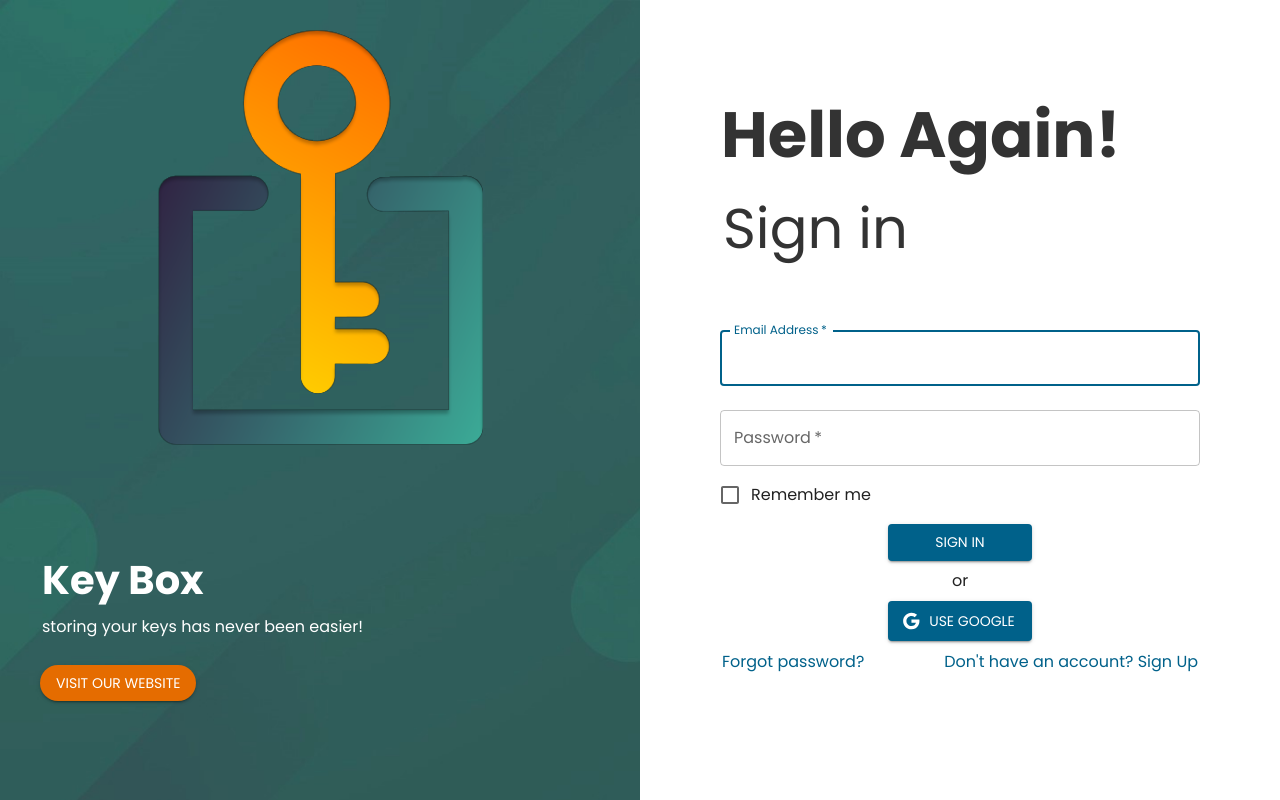
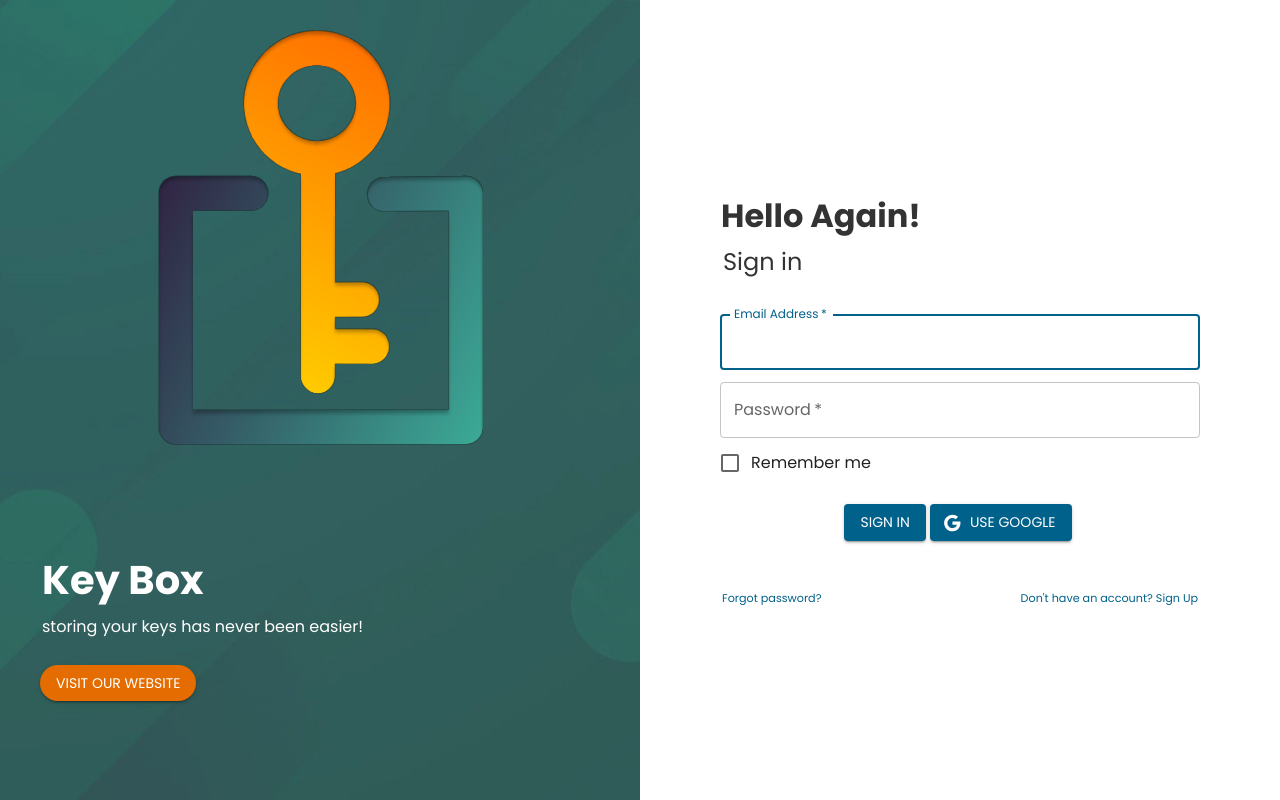
Before and after one commit to theiotproject/keybox-page, a React (Vite) app: page /signin in a window 1280 px wide. Built offline with nearby package versions, Linux system fonts and the light colour scheme; no server answers.

Commit message:
Small changes to the layout.

```diff
--- a/src/components/LeftSide.jsx
+++ b/src/components/LeftSide.jsx
@@ -53,10 +53,19 @@ function LeftSide() {
         alignItems="flex-start"
         sx={{ px: 5, flex: 1 }}
       >
-        <Typography component="h3" variant="h3" alignContent="left">
+        <Typography
+          component="h3"
+          variant="h3"
+          alignContent="left"
+          sx={{ fontSize: "2.5rem" }}
+        >
           Key Box
         </Typography>
-        <Typography variant="body2" alignContent="left">
+        <Typography
+          variant="body2"
+          alignContent="left"
+          sx={{ fontSize: "1rem" }}
+        >
           storing your keys has never been easier!
         </Typography>
         <Button
--- a/src/pages/SignIn/SignIn.jsx
+++ b/src/pages/SignIn/SignIn.jsx
@@ -77,13 +77,13 @@ export default function SignIn() {
           noValidate
           onSubmit={handleSignInOnSubmit}
           sx={{
-            p: { xs: 3, md: 10 },
+            px: { xs: 3, md: 10 },
             width: { xs: 1, md: 1 / 2 },
             display: "flex",
             flexDirection: "column",
           }}
         >
-          <Box sx={{ alignContent: "flex-start" }}>
+          <Box sx={{ alignContent: "flex-start", mb: 3 }}>
             <Typography component="h1" variant="h1">
               Hello Again!
             </Typography>
@@ -91,11 +91,11 @@ export default function SignIn() {
               Sign in
             </Typography>
           </Box>
-          <Grid sx={{ mt: 5 }}>
+          <Grid>
             <TextField
-              margin="normal"
+              margin="dense"
+              fullWidth
               required
-              fullWidth
               id="email"
               label="Email Address"
               name="email"
@@ -103,7 +103,7 @@ export default function SignIn() {
               autoFocus
             />
             <TextField
-              margin="normal"
+              margin="dense"
               required
               fullWidth
               name="password"
@@ -121,38 +121,33 @@ export default function SignIn() {
             <Box
               sx={{
                 display: "flex",
-                flexDirection: "column",
+                flexDirection: "row",
                 alignItems: "center",
                 justifyContent: "center",
+                my: 2,
               }}
             >
-              <Button
-                type="submit"
-                variant="contained"
-                sx={{ m: 1, width: "30%" }}
-              >
+              <Button type="submit" variant="contained">
                 Sign In
               </Button>
-              or
+
               <Button
+                sx={{ m: 0.5 }}
                 startIcon={<Google />}
-                fullWidth
                 variant="contained"
-                sx={{ m: 1, width: "30%", p: 1 }}
                 onClick={() => signInWithGoogle()}
               >
-                {" "}
                 use Google
               </Button>
             </Box>
 
-            <Grid container>
+            <Grid container sx={{ mt: 5 }}>
               <Grid item xs>
                 <Link href="#" variant="body2" underline="hover">
                   Forgot password?
                 </Link>
               </Grid>
-              <Grid item sx={{ mb: 5 }}>
+              <Grid item>
                 <Link
                   to={`/signup`}
                   variant="body2"
--- a/src/pages/SignUp/SignUp.jsx
+++ b/src/pages/SignUp/SignUp.jsx
@@ -120,9 +120,6 @@ export default function SignUp() {
   }
 
   return (
-    //
-
-    <Box>
     <Box
       sx={{
         display: "flex",
@@ -138,13 +135,13 @@ export default function SignUp() {
         noValidate
         onSubmit={handleSubmit(signUpOnSubmit)}
         sx={{
-            p: { xs: 3, md: 10 },
+          px: { xs: 3, md: 5 },
           width: { xs: 1, md: 1 / 2 },
           display: "flex",
           flexDirection: "column",
         }}
       >
-          <Box sx={{ alignContent: "flex-start" }}>
+        <Box sx={{ alignContent: "flex-start", mb: 2 }}>
           <Typography component="h1" variant="h1">
             Hello!
           </Typography>
@@ -152,9 +149,10 @@ export default function SignUp() {
             Sign up to get started
           </Typography>
         </Box>
-          <Grid container spacing={2} sx={{ mt: 5 }}>
+        <Grid container spacing={2}>
           <Grid item xs={12} sm={6}>
             <TextField
+              margin="dense"
               autoComplete="given-name"
               name="firstName"
               required
@@ -169,6 +167,7 @@ export default function SignUp() {
           </Grid>
           <Grid item xs={12} sm={6}>
             <TextField
+              margin="dense"
               required
               fullWidth
               id="lastName"
@@ -221,34 +220,24 @@ export default function SignUp() {
               helperText={errors.confirmPassword?.message}
             />
           </Grid>
-            <Grid item xs={12}>
-              <FormControlLabel
-                control={<Checkbox value="allowExtraEmails" color="primary" />}
-                label="I want to receive inspiration, marketing promotions and updates via email."
-              />
-            </Grid>
         </Grid>
         <Box
           sx={{
             display: "flex",
-              flexDirection: "column",
+            flexDirection: "row",
             alignItems: "center",
             justifyContent: "center",
+            my: 2,
           }}
         >
-            <Button
-              type="submit"
-              variant="contained"
-              sx={{ m: 1, width: "30%" }}
-            >
+          <Button type="submit" variant="contained" sx={{ m: 0.5 }}>
             Sign Up
           </Button>
-            or
+
           <Button
             startIcon={<Google />}
-              fullWidth
             variant="contained"
-              sx={{ m: 1, width: "30%", p: 1 }}
+            sx={{ m: 0.5 }}
             onClick={() => signInWithGoogle()}
           >
             {" "}
@@ -256,7 +245,7 @@ export default function SignUp() {
           </Button>
         </Box>
         <Grid container justifyContent="center">
-            <Grid item sx={{ mb: 3 }}>
+          <Grid item>
             <Link
               to={`/signin`}
               variant="body2"
@@ -269,6 +258,5 @@ export default function SignUp() {
         </Grid>
       </Box>
     </Box>
-    </Box>
   );
 }
--- a/src/theme.js
+++ b/src/theme.js
@@ -5,7 +5,7 @@ const theme = createTheme({
     fontFamily: ["Poppins"].join(","),
     h1: {
       color: "#333",
-      fontSize: "4rem",
+      fontSize: "2rem",
       fontFamily: "Poppins",
       fontStyle: "normal",
       fontWeight: 700,
@@ -15,7 +15,7 @@ const theme = createTheme({
 
     h2: {
       color: "#333",
-      fontSize: "3.5rem",
+      fontSize: "1.5rem",
       fontFamily: "Poppins",
       fontStyle: "normal",
       fontWeight: 400,
@@ -25,7 +25,7 @@ const theme = createTheme({
 
     h3: {
       color: "#FFF",
-      fontSize: "2.5rem",
+      fontSize: "1rem",
       fontFamily: "Poppins",
       fontStyle: "normal",
       fontWeight: 700,
@@ -34,7 +34,7 @@ const theme = createTheme({
     },
     body2: {
       color: "#FFF",
-      fontSize: "1rem",
+      fontSize: "0.7rem",
       fontFamily: "Poppins",
       fontStyle: "normal",
       fontWeight: 500,
```
Lines whose indentation alone changed are shown as unchanged.
